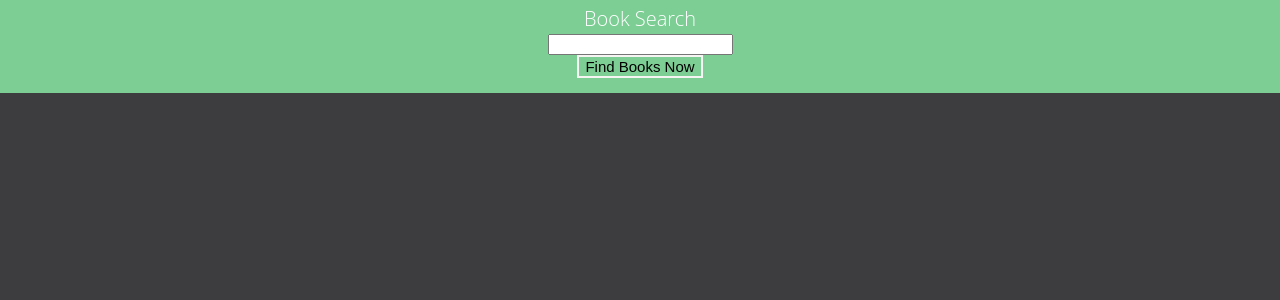
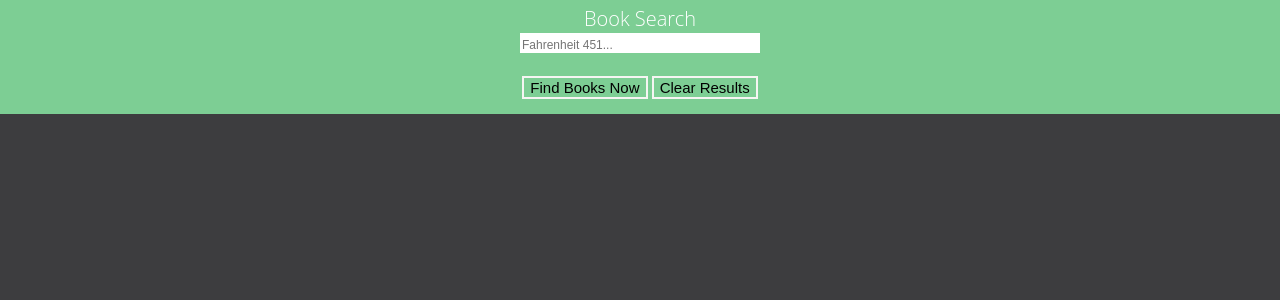
Before and after one commit to nickharrisdev/booksearch, a PHP site: page / in a window 1280 px wide. Shown: the top 300 px of the page. Run offline with PHP 8.4, Linux system fonts and the light colour scheme; some web fonts are replaced.

Commit message:
Added additional CSS

```diff
--- a/css/app.css
+++ b/css/app.css
@@ -12,6 +12,10 @@ body {
 label {
   font-size: 20px;
 
+}
+
+@-ms-viewport{
+  width: device-width;
 }
 
 #results {
@@ -32,12 +36,20 @@ label {
    color: white;
 }
 
+#book {
+  border: none;
+  font-size: 12px;
+  width: 240px;
+  padding-top: 5px;
+  padding bottom: 5px;
+}
+
 #cover-button {
   background-color: #f6f5f3;
   color: black;
   cursor: pointer;
   transition-duration: 0.4s;
-  border: none;
+  border: 2px solid #3d3d3f;
   font-size: 15px;
 }
 
@@ -80,3 +92,17 @@ input[type=submit]:hover {
 .search-button {
   cursor: pointer;
 }
+
+.clear-search {
+  cursor: pointer;
+  background-color: #7dce94;
+  color: black;
+  border: 2px solid #f6f5f3;
+  font-size: 15px;
+  transition-duration: 0.4s;
+}
+
+.clear-search:hover {
+  background-color: #3d3d3f;
+  color: white;
+}
--- a/index.html
+++ b/index.html
@@ -1,7 +1,7 @@
 <!doctype html>
 <html lang="en">
 <head>
-    <meta charset="utf-8">
+    <meta name="viewport" content="width=device-width, initial-scale=1">
     <title>Books Search App</title>
     <link rel="stylesheet prefetch" href="https://fonts.googleapis.com/css?family=Coda">
     <link rel="stylesheet" href="css/app.css">
@@ -18,9 +18,11 @@
 
 			<label for="search">Book Search</label>
 			<br>
-			<input type="search" id="book" autocomplete="off">
+			<input type="search" id="book" autocomplete="off" placeholder="Fahrenheit 451...">
 			<br>
-			<input type="submit" name="Find Books" value="Find Books Now" class="seach-button" placeholder="Search...">
+			<br>
+			<input type="submit" name="Find Books" value="Find Books Now" class="seach-button">
+			<button class="clear-search">Clear Results</button>
 
 		</form>
 
```
